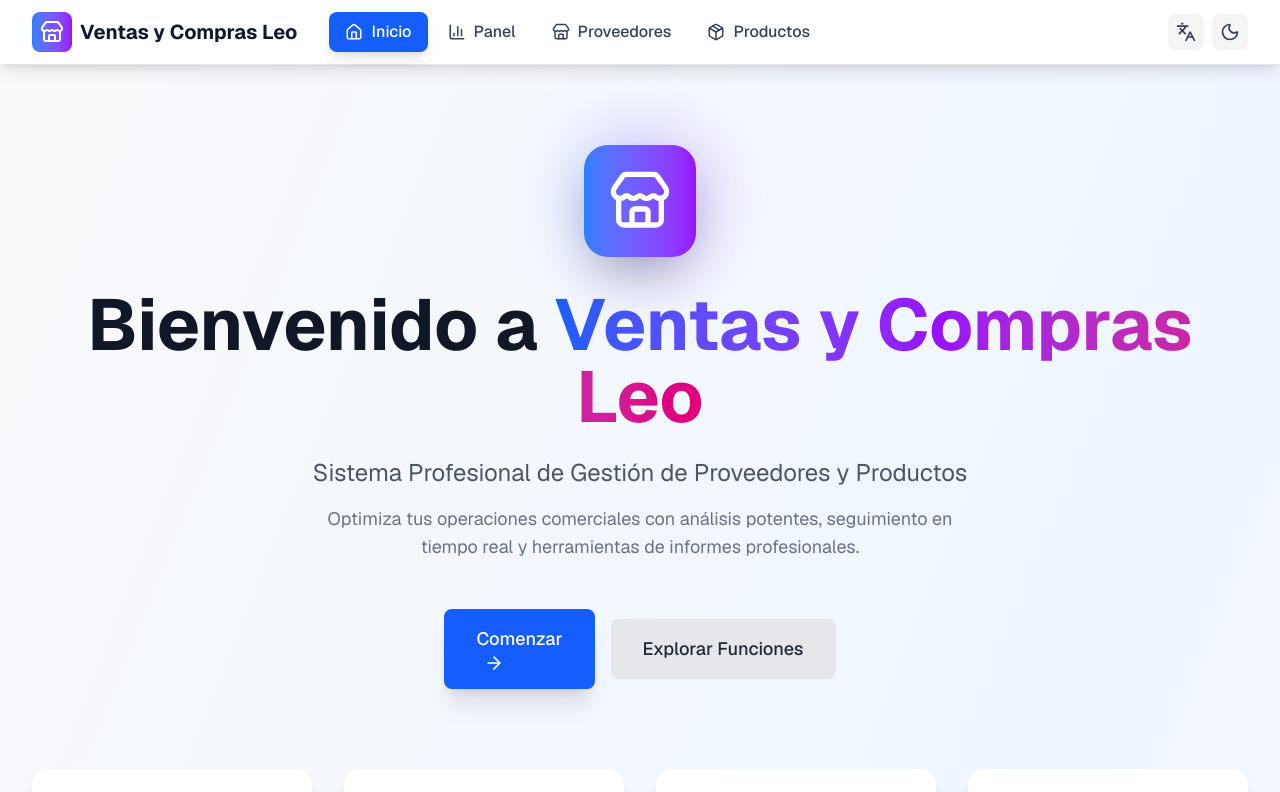
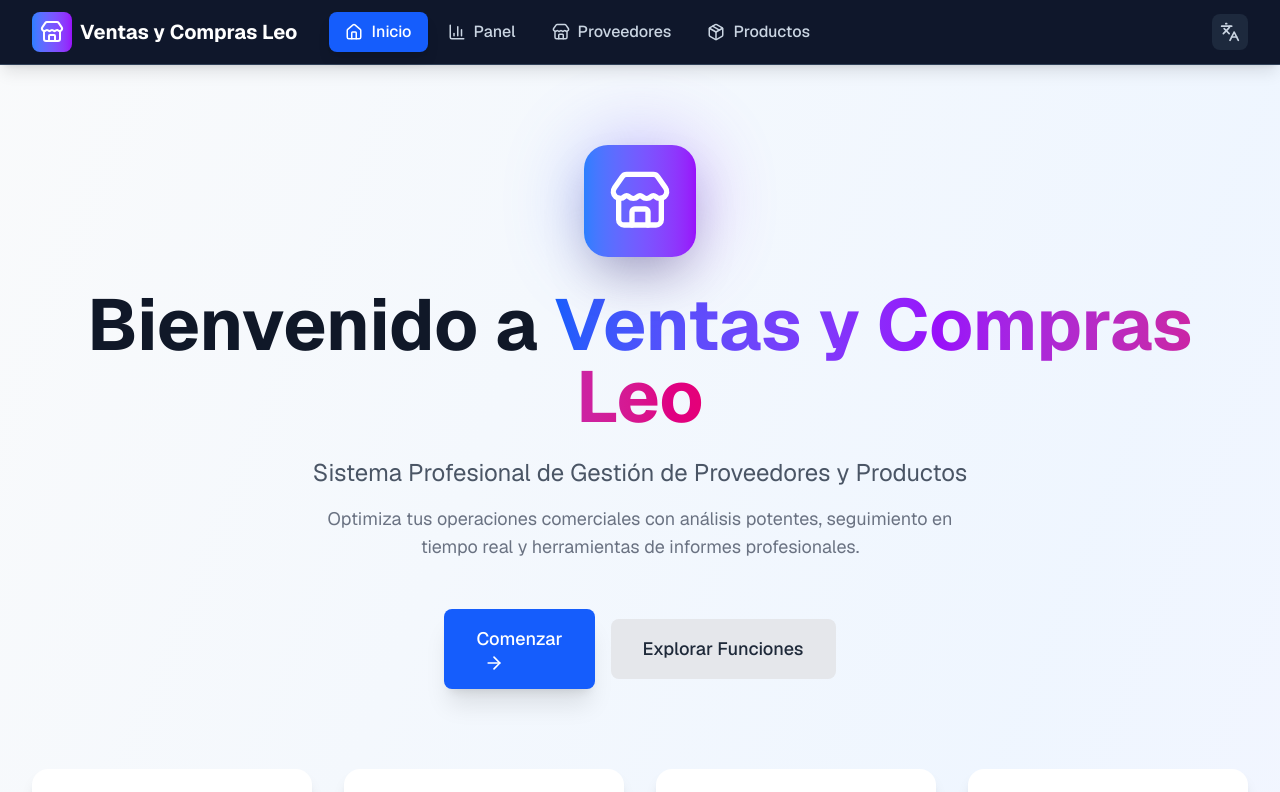
Before and after one commit to paratodoslositios-design/vendorhub-appdefinitivo, a Next.js app: page / in a window 1280 px wide. Shown: the top 792 px of the page. Built offline with nearby package versions, Linux system fonts and the light colour scheme.

Commit message:
Add files via upload

```diff
--- a/src/app/globals.css
+++ b/src/app/globals.css
@@ -1,13 +1,13 @@
 @import "tailwindcss";
 
 :root {
-  --background: #f9fafb;
-  --foreground: #111827;
+  --background: #0f172a;
+  --foreground: #e2e8f0;
 }
 
 .dark {
-  --background: #111827;
-  --foreground: #f9fafb;
+  --background: #0f172a;
+  --foreground: #e2e8f0;
 }
 
 @theme inline {
@@ -34,18 +34,18 @@ body {
 }
 
 ::-webkit-scrollbar-thumb {
-  background: #d1d5db;
+  background: #475569;
   border-radius: 5px;
 }
 
 .dark ::-webkit-scrollbar-thumb {
-  background: #4b5563;
+  background: #475569;
 }
 
 ::-webkit-scrollbar-thumb:hover {
-  background: #9ca3af;
+  background: #64748b;
 }
 
 .dark ::-webkit-scrollbar-thumb:hover {
-  background: #6b7280;
+  background: #64748b;
 }
--- a/src/components/Navbar.tsx
+++ b/src/components/Navbar.tsx
@@ -4,21 +4,11 @@ import React from "react";
 import Link from "next/link";
 import { usePathname } from "next/navigation";
 import { motion } from "framer-motion";
-import {
-  Store,
-  Package,
-  BarChart3,
-  Moon,
-  Sun,
-  Home,
-  Languages,
-} from "lucide-react";
-import { useTheme } from "@/contexts/ThemeContext";
+import { Store, Package, BarChart3, Home, Languages } from "lucide-react";
 import { useLanguage } from "@/contexts/LanguageContext";
 
 export default function Navbar() {
   const pathname = usePathname();
-  const { theme, toggleTheme } = useTheme();
   const { language, setLanguage, t } = useLanguage();
 
   const links = [
@@ -29,7 +19,7 @@ export default function Navbar() {
   ];
 
   return (
-    <nav className="bg-white dark:bg-gray-800 shadow-lg sticky top-0 z-30 border-b border-gray-200 dark:border-gray-700">
+    <nav className="bg-slate-900 shadow-lg sticky top-0 z-30 border-b border-slate-700">
       <div className="max-w-7xl mx-auto px-4 sm:px-6 lg:px-8">
         <div className="flex justify-between items-center h-16">
           <div className="flex items-center space-x-8">
@@ -40,7 +30,7 @@ export default function Navbar() {
                 className="w-10 h-10 bg-gradient-to-r from-blue-500 to-purple-600 rounded-lg flex items-center justify-center">
                 <Store className="text-white" size={24} />
               </motion.div>
-              <span className="text-xl font-bold text-gray-900 dark:text-white">
+              <span className="text-xl font-bold text-white">
                 Ventas y Compras Leo
               </span>
             </Link>
@@ -57,7 +47,7 @@ export default function Navbar() {
                       className={`px-4 py-2 rounded-lg flex items-center space-x-2 transition-all ${
                         isActive
                           ? "bg-blue-600 text-white shadow-lg"
-                          : "text-gray-700 dark:text-gray-300 hover:bg-gray-100 dark:hover:bg-gray-700"
+                          : "text-slate-300 hover:bg-slate-800"
                       }`}>
                       <Icon size={18} />
                       <span className="font-medium">{link.label}</span>
@@ -73,24 +63,16 @@ export default function Navbar() {
               whileHover={{ scale: 1.1 }}
               whileTap={{ scale: 0.9 }}
               onClick={() => setLanguage(language === "en" ? "es" : "en")}
-              className="p-2 rounded-lg bg-gray-100 dark:bg-gray-700 text-gray-700 dark:text-gray-300 hover:bg-gray-200 dark:hover:bg-gray-600 transition-all"
+              className="p-2 rounded-lg bg-slate-800 text-slate-300 hover:bg-slate-700 transition-all"
               title={language === "en" ? "Español" : "English"}>
               <Languages size={20} />
-            </motion.button>
-
-            <motion.button
-              whileHover={{ scale: 1.1 }}
-              whileTap={{ scale: 0.9 }}
-              onClick={toggleTheme}
-              className="p-2 rounded-lg bg-gray-100 dark:bg-gray-700 text-gray-700 dark:text-gray-300 hover:bg-gray-200 dark:hover:bg-gray-600 transition-all">
-              {theme === "light" ? <Moon size={20} /> : <Sun size={20} />}
             </motion.button>
           </div>
         </div>
       </div>
 
       {/* Mobile Navigation */}
-      <div className="md:hidden border-t border-gray-200 dark:border-gray-700">
+      <div className="md:hidden border-t border-slate-700">
         <div className="flex justify-around py-2">
           {links.map((link) => {
             const Icon = link.icon;
@@ -99,9 +81,7 @@ export default function Navbar() {
               <Link key={link.href} href={link.href} className="flex-1">
                 <div
                   className={`flex flex-col items-center space-y-1 py-2 ${
-                    isActive
-                      ? "text-blue-600"
-                      : "text-gray-600 dark:text-gray-400"
+                    isActive ? "text-blue-500" : "text-slate-400"
                   }`}>
                   <Icon size={20} />
                   <span className="text-xs font-medium">{link.label}</span>
--- a/src/contexts/ThemeContext.tsx
+++ b/src/contexts/ThemeContext.tsx
@@ -12,37 +12,19 @@ interface ThemeContextType {
 const ThemeContext = createContext<ThemeContextType | undefined>(undefined);
 
 export function ThemeProvider({ children }: { children: React.ReactNode }) {
-  const [theme, setTheme] = useState<Theme>("light");
   const [mounted, setMounted] = useState(false);
 
   useEffect(() => {
     setMounted(true);
-    const savedTheme = localStorage.getItem("theme") as Theme | null;
-    if (savedTheme) {
-      setTheme(savedTheme);
-      document.documentElement.classList.toggle("dark", savedTheme === "dark");
-    } else {
-      const prefersDark = window.matchMedia(
-        "(prefers-color-scheme: dark)"
-      ).matches;
-      const initialTheme = prefersDark ? "dark" : "light";
-      setTheme(initialTheme);
-      document.documentElement.classList.toggle(
-        "dark",
-        initialTheme === "dark"
-      );
-    }
+    // Siempre establecer modo oscuro
+    document.documentElement.classList.add("dark");
   }, []);
 
-  const toggleTheme = () => {
-    const newTheme = theme === "light" ? "dark" : "light";
-    setTheme(newTheme);
-    localStorage.setItem("theme", newTheme);
-    document.documentElement.classList.toggle("dark", newTheme === "dark");
-  };
+  // Función vacía para mantener compatibilidad
+  const toggleTheme = () => {};
 
   return (
-    <ThemeContext.Provider value={{ theme, toggleTheme }}>
+    <ThemeContext.Provider value={{ theme: "dark", toggleTheme }}>
       {children}
     </ThemeContext.Provider>
   );
```
